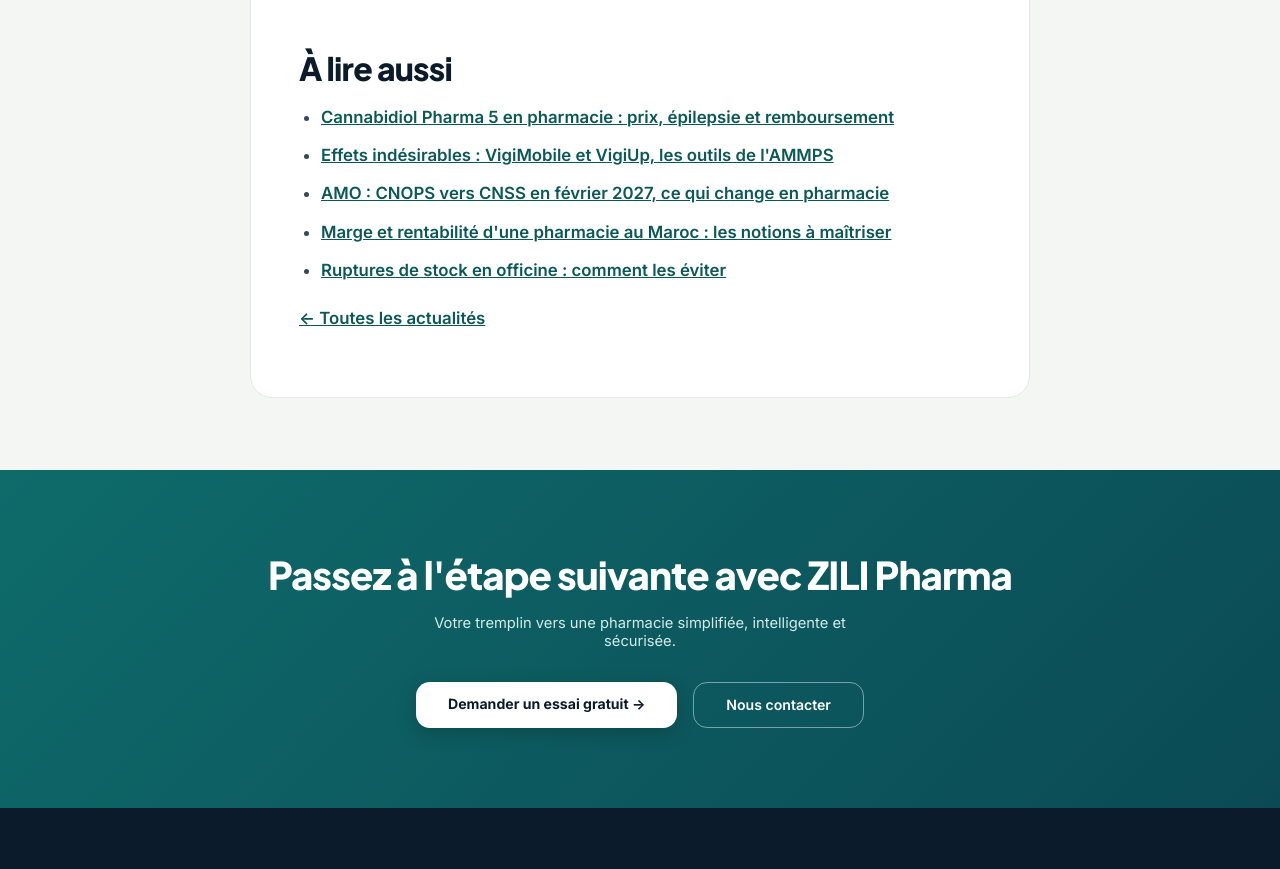
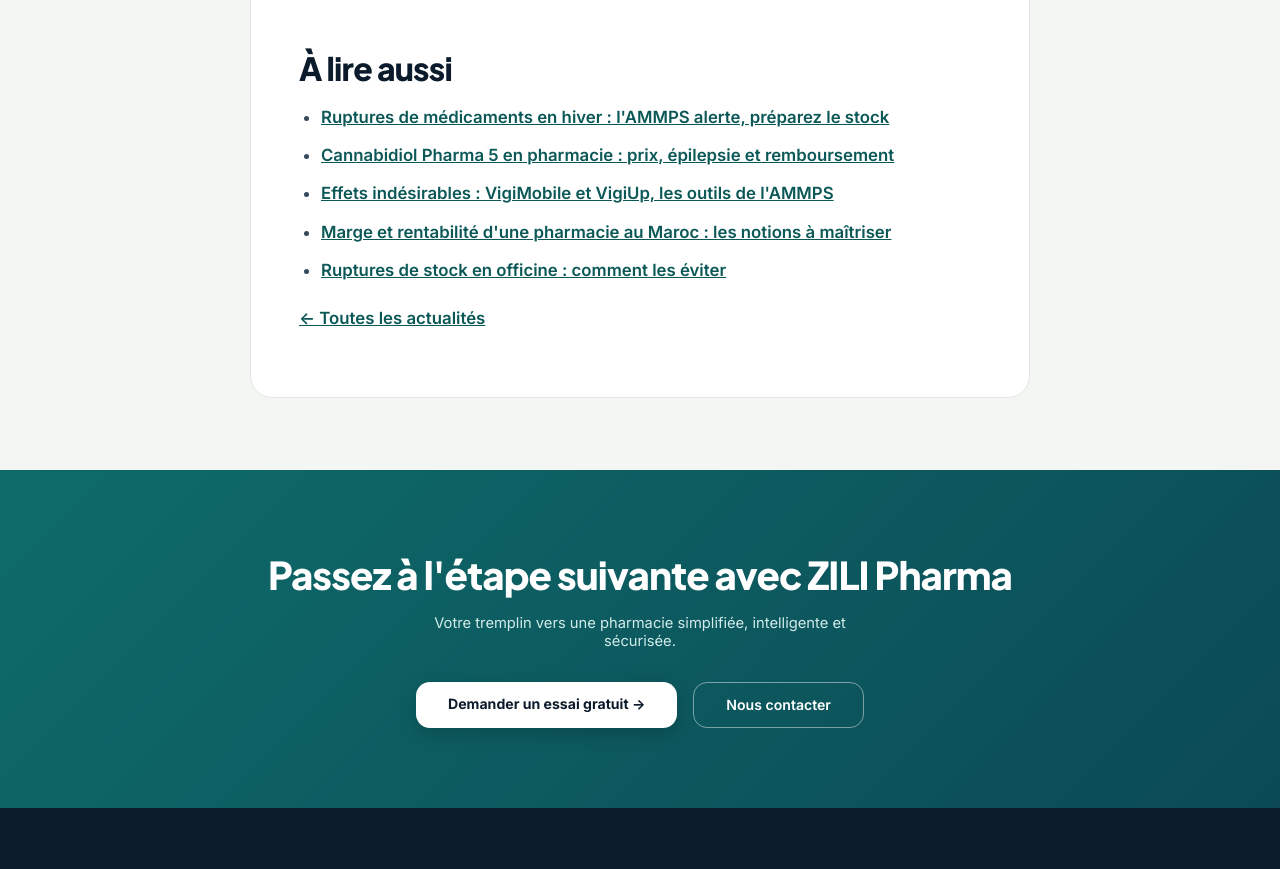
Before and after one commit to dzconsultingcontact-alt/PharmaStock-Vitrine, a plain HTML site: page blog/baisse-prix-medicaments-maroc-2026/index.html in a window 1280 px wide. Shown: the part 3823-4692 px from the top of the page. Drawn offline with Linux system fonts and the light colour scheme; a web font is replaced by a local one.

Commit message:
Actualité ruptures hiver : liens « À lire aussi » (baisse-prix-medicaments-maroc-2026)
Liens « À lire aussi » régénérés par outils/vitrine_blog.py.

Co-Authored-By: Claude <noreply@anthropic.com>

```diff
--- a/blog/baisse-prix-medicaments-maroc-2026/index.html
+++ b/blog/baisse-prix-medicaments-maroc-2026/index.html
@@ -456,7 +456,7 @@ nav{position:sticky;top:0;z-index:200;background:#0c1a2e;box-shadow:0 2px 20px r
 
 <h2 data-ar="اقرأ أيضا">À lire aussi</h2>
 
-<ul><li><a href="/blog/cannabidiol-pharma-5-epilepsie-pharmacie/">Cannabidiol Pharma 5 en pharmacie : prix, épilepsie et remboursement</a></li><li><a href="/blog/pharmacovigilance-vigimobile-ammps-officine/">Effets indésirables : VigiMobile et VigiUp, les outils de l&#x27;AMMPS</a></li><li><a href="/blog/transfert-cnops-cnss-2027-pharmacie/">AMO : CNOPS vers CNSS en février 2027, ce qui change en pharmacie</a></li><li><a href="/blog/marge-rentabilite-pharmacie-maroc/">Marge et rentabilité d&#x27;une pharmacie au Maroc : les notions à maîtriser</a></li><li><a href="/guides/eviter-ruptures-stock-pharmacie/">Ruptures de stock en officine : comment les éviter</a></li></ul>
+<ul><li><a href="/blog/ruptures-medicaments-hiver-ammps-officine/">Ruptures de médicaments en hiver : l&#x27;AMMPS alerte, préparez le stock</a></li><li><a href="/blog/cannabidiol-pharma-5-epilepsie-pharmacie/">Cannabidiol Pharma 5 en pharmacie : prix, épilepsie et remboursement</a></li><li><a href="/blog/pharmacovigilance-vigimobile-ammps-officine/">Effets indésirables : VigiMobile et VigiUp, les outils de l&#x27;AMMPS</a></li><li><a href="/blog/marge-rentabilite-pharmacie-maroc/">Marge et rentabilité d&#x27;une pharmacie au Maroc : les notions à maîtriser</a></li><li><a href="/guides/eviter-ruptures-stock-pharmacie/">Ruptures de stock en officine : comment les éviter</a></li></ul>
 
 <p><a href="/blog/" data-ar="← كل المستجدات">← Toutes les actualités</a></p>
 </article></div></section></main><div class="cta-final">
```
